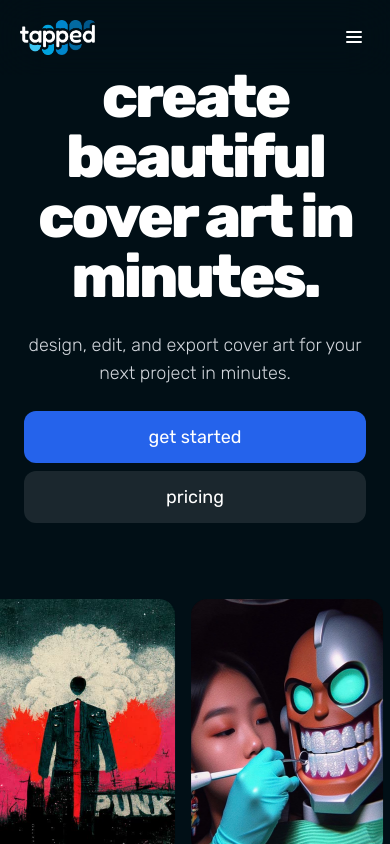
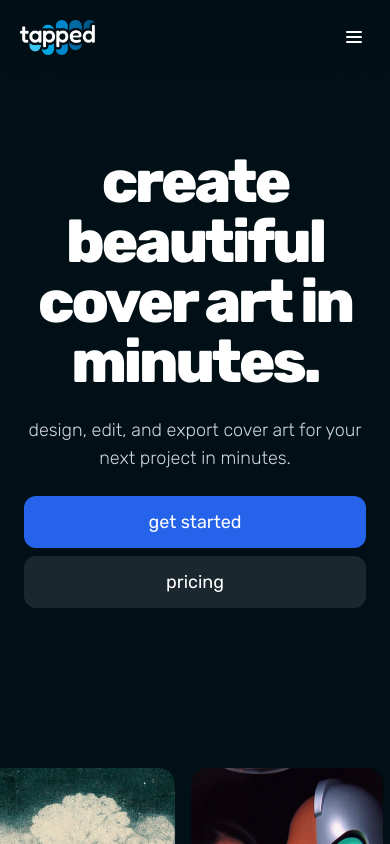
Before and after one commit to TappedOpenSource/getmusicart.com, a Next.js app: page / in a window 390 px wide. Shown: the top 844 px of the page. Built offline with nearby package versions, Linux system fonts and the light colour scheme; no server answers.

Commit message:
fix marque

```diff
--- a/src/app/page.tsx
+++ b/src/app/page.tsx
@@ -26,7 +26,7 @@ export default function Home() {
   return (
     <>
       <Nav />
-      <div className="min-h-[70vh] flex flex-col justify-center items-center px-6">
+      <div className="min-h-[90vh] md:min-h-[70vh] flex flex-col justify-center items-center px-6">
         <h1
           className="md:w-1/2 text-center text-6xl tracking-tighter font-extrabold gray-800"
         >
```
